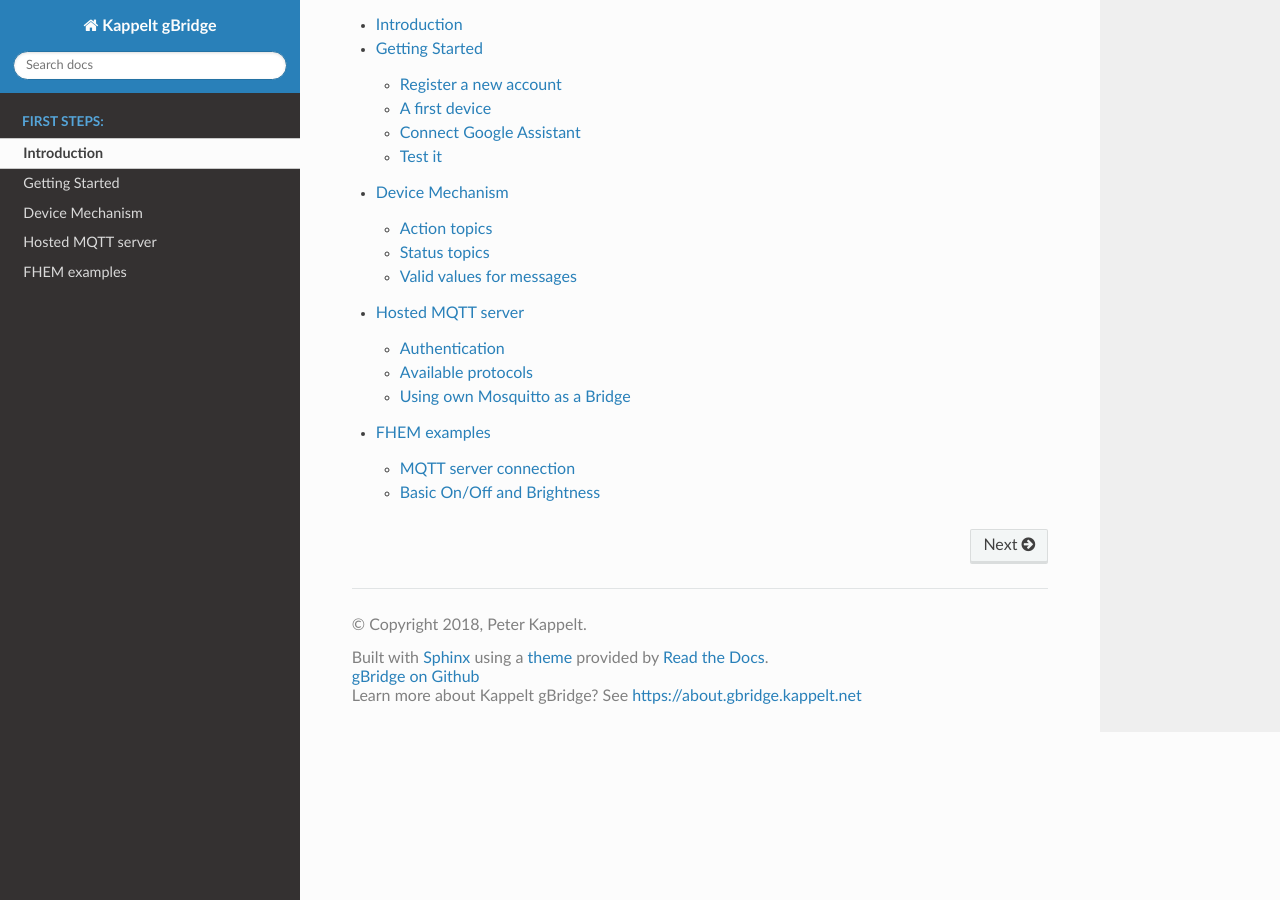
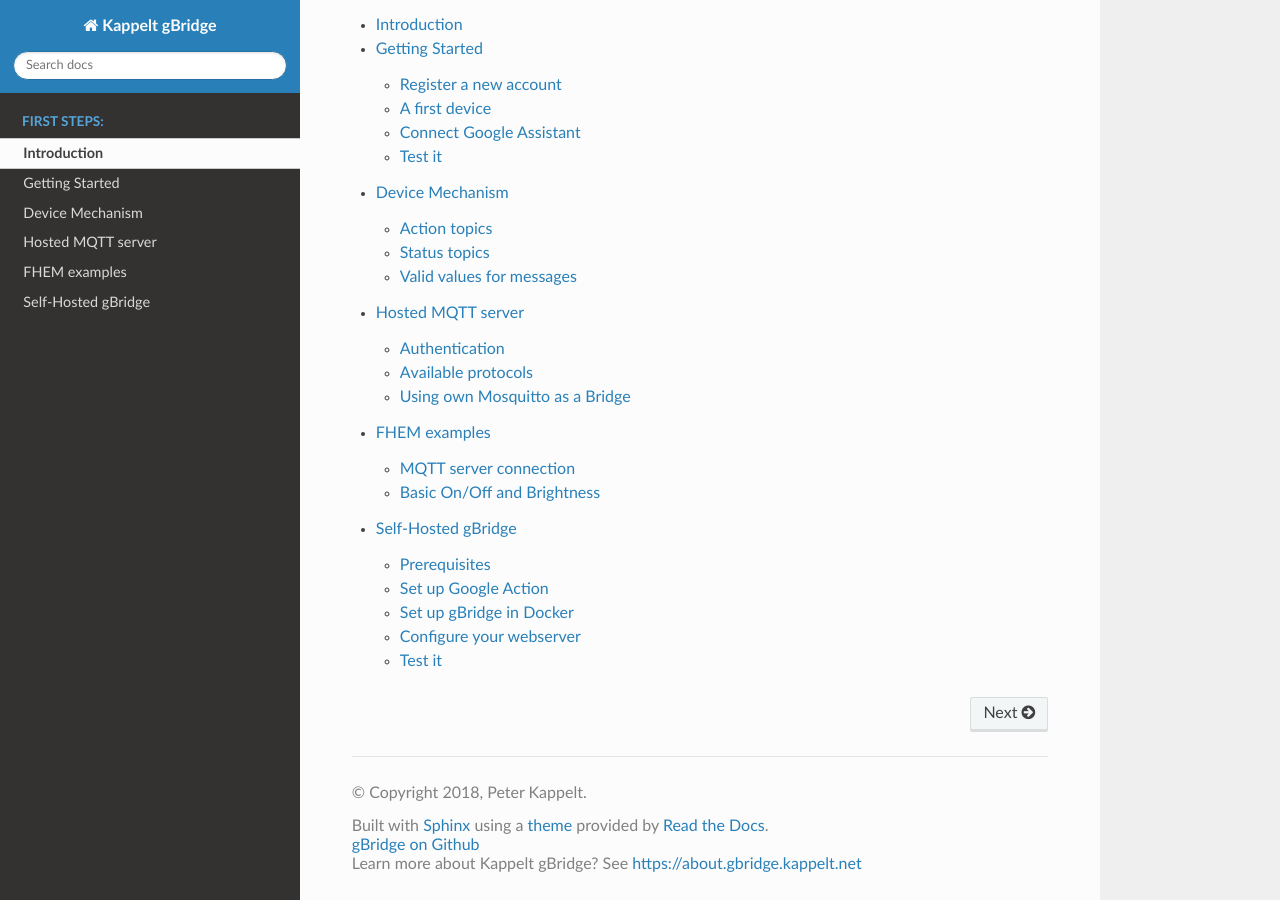
Before and after one commit to kservices/gBridge-doc, a Sphinx documentation site: the page built from source/index.rst, in a window 1280 px wide and 900 px high, scrolled down 704 px. Built offline with Sphinx 7.4.7 and the Read the Docs theme 2.0.0, drawn with Linux system fonts in a browser that asks for light colours; some of the changed lines change nothing that is shown.

Commit message:
First part of documentation for self hosted gBridge

```diff
--- a/source/index.rst
+++ b/source/index.rst
@@ -30,3 +30,4 @@
    firstSteps/deviceMechanism
    firstSteps/mqttServer
    exampleUsage/fhem.rst
+   selfHosted/hostItYourself.rst
--- /dev/null
+++ b/source/selfHosted/hostItYourself.rst
@@ -0,0 +1,310 @@
+Self-Hosted gBridge
+====================================
+
+Prerequisites
+----------------
+
+The following points need to be satisfied in order to host your own instance of gBridge.
+
+* **Availability of a (web-) server that is running constantly.** Docker needs to be installed. A Raspberry Pi should have plenty of power for this purpose.
+* **A webserver is running, available and configured,** one needs to be available to access it publicly. A static domain (e.g. provided by a DDNS provider) has to be configured for your server, too.
+* **Your webserver needs to be configured for HTTPS.** A valid, signed certificate must be served via HTTPS. This should be no problem nowadays since one can get free certificates, e.g. from `Let's Encrypt <https://letsencrypt.org/>`_.
+* **A MQTT server needs to available in your network.**
+
+Set up Google Action
+--------------------------------
+
+This part will describe the process of creating a new Smart Home project in the Google Actions Console. Your new project will be listed as a smart home provider in the Google Home app, thus can be used in your own environment.
+
+Create a new Project
+~~~~~~~~~~~~~~~~~~~~~~~~~
+
+Navigate to the `Google Actions Console <https://console.actions.google.com/>`_. Make sure you are logged in with the Google Account you are already using with Google Assistant.
+
+.. figure:: ../_static/gproject-projectoverview.png
+   :width: 100%
+   :align: center
+   :alt: Project Overview in Google Actions Console.
+   :figclass: align-center
+
+   You'll see this page after logging in to the Google Actions Console. Create a new project.
+
+Choose a name
+~~~~~~~~~~~~~~~~
+
+Choose a generic name. Create the new project and select it to be a "Home control" application.
+
+.. figure:: ../_static/gproject-newproject.png
+   :width: 100%
+   :align: center
+   :alt: Setting the project's name.
+   :figclass: align-center
+
+   Choose the name for the project.
+
+.. figure:: ../_static/gproject-newproject-category.png
+   :width: 100%
+   :align: center
+   :alt: Selecting application category for the new project.
+   :figclass: align-center
+
+   Select "Home control" as the application type.
+
+.. figure:: ../_static/gproject-newproject-overview.png
+   :width: 100%
+   :align: center
+   :alt: Step-by-step page for the project setup.
+   :figclass: align-center
+
+   Set the name here again. Continue with the next step: Account linking
+
+Set up account linking
+~~~~~~~~~~~~~~~~~~~~~~~~~~~~
+
+- Do not allow users to register accounts via voice.
+- Select OAuth only with Implicit grants.
+- Generate a random password for the client id. Avoid special chars. This can be long and difficult to remember, since you only need to enter it once later on.
+- Use the following URL: :code:`https://YOUR-WEBSERVER'S-ADDRESS/gbrigde/gapi/auth`. For example: :code:`https://dev.gbridge.kappelt.net/gbrigde/gapi/auth`
+- OAuth scopes are not required, leave them empty. You don't need to add a useful instruction for account linking either.
+
+.. figure:: ../_static/gproject-accountlinking.png
+   :width: 100%
+   :align: center
+   :alt: Set-up of account linking.
+   :figclass: align-center
+
+   Follow the steps above to set up account linking.
+
+Add action fulfillment
+~~~~~~~~~~~~~~~~~~~~~~~~~
+
+- Go back to the overview page, select "Add Actions".
+- Enter the following URL as the fulfillment URL: :code:`https://YOUR-WEBSERVER'S-ADDRESS/gbrigde/gapi`. For example: :code:`https://dev.gbridge.kappelt.net/gbrigde/gapi`
+
+.. figure:: ../_static/gproject-addaction.png
+   :width: 100%
+   :align: center
+   :alt: Add a new action to the project.
+   :figclass: align-center
+
+   Add a new action.
+
+.. figure:: ../_static/gproject-addaction-fulfill.png
+   :width: 100%
+   :align: center
+   :alt: Setting fulfillment URL of new action.
+   :figclass: align-center
+
+   Set the fulfillment URL for the new action.
+
+Look for the project id
+~~~~~~~~~~~~~~~~~~~~~~~~~~~~~
+
+Note the project id, since it'll be necessary to known it later. It is shown in the project settings.
+
+.. figure:: ../_static/gproject-projectid.png
+   :width: 100%
+   :align: center
+   :alt: The project id is shown in the project settings.
+   :figclass: align-center
+
+   The project id is shown in the project settings.
+
+Start simulator for synchronization
+~~~~~~~~~~~~~~~~~~~~~~~~~~~~~~~~~~~~
+
+Select "Simulator" in the left menu. Choose your own language there, click on "Start Testing". There is no need to do anything more here. This step is sometimes necessary for synchronization of the project options.
+
+Enable the Homegraph API
+~~~~~~~~~~~~~~~~~~~~~~~~~~~~~~~
+
+- Navigate to the `Google Cloud Console <https://console.cloud.google.com/>`_
+- Select your project in the top bar. Select "APIs and Services" in the left menu.
+- Add a new API. Search for "Homegraph", select it and enable it afterwards.
+- Open the left menu, select "APIs and Services", "Credentials" there.
+- Select "Create credentials", "API Key". Note the new key.
+- For safety reasons, select "Restrict key". Choose "HomeGraph API" as the only API restriction and save.
+
+.. figure:: ../_static/gproject-homegraph.png
+   :width: 100%
+   :align: center
+   :alt: Enable a new API for the project.
+   :figclass: align-center
+
+   Enable a new API for the project.
+
+.. figure:: ../_static/gproject-homegraph-select.png
+   :width: 100%
+   :align: center
+   :alt: Select the Homegraph API.
+   :figclass: align-center
+
+   Select the Homegraph API.
+
+.. figure:: ../_static/gproject-homegraph-credentials.png
+   :width: 100%
+   :align: center
+   :alt: Generate a new API Key.
+   :figclass: align-center
+
+   Generate a new API key in the credentials menu.
+
+.. figure:: ../_static/gproject-homegraph-restrict.png
+   :width: 100%
+   :align: center
+   :alt: Restrict the key to only work with the Homegraph API.
+   :figclass: align-center
+
+   Restrict the key to only work with the Homegraph API.
+
+Set up gBridge in Docker
+---------------------------------
+
+Prerequisites
+~~~~~~~~~~~~~~~~
+
+Install both :code:`docker` and :code:`docker-compose` on your server, e.g. with your favourite package manager.
+
+Generate Docker-Compose-File
+~~~~~~~~~~~~~~~~~~~~~~~~~~~~~~~~~
+
+A small script for generating individual Docker-Compose-Files for gBridge is available under `https://about.gbridge.kappelt.net/dockergen <https://about.gbridge.kappelt.net/dockergen>`_.
+
+Fill in your information. Since a webserver is probably already running on your server, make sure to select a webserver port that is free.
+
+Click on "Generate and Download" to download your individual docker-compose file. Save it in an new, empty directory (e.g. :code:`/opt/gbridge/`) on your server:
+
+.. code-block:: bash
+
+    sysop@kappelt:/opt/gbridge$ ls -al
+    insgesamt 12
+    drwxr-xr-x  2 root  root  4096 Aug 12 12:11 .
+    drwxr-xr-x  5 root  root  4096 Aug 12 12:10 ..
+    -rwxrwxrw-+ 1 sysop sysop 2176 Aug 12 12:09 docker-compose.yml
+
+Starting gBridge for the first time
+~~~~~~~~~~~~~~~~~~~~~~~~~~~~~~~~~~~~~~~~~
+
+Navigate to the directory, run :code:`docker-compose up`. Depending on your account's permissions, you might need to run this as the root user.
+
+Docker is going to download the necessary packages. A lot of lines will be displayed. Look for the following ones, they usually indicate a successfull startup:
+
+*If you've chosen to use a docker database:*
+
+.. code-block:: bash
+
+    Creating gbridge_database_1 ... done
+    ...
+    database_1      | GENERATED ROOT PASSWORD: ZZZZ
+    ...
+    database_1      | MySQL init process done. Ready for start up.
+    ...
+    database_1      | 2018-08-12T10:19:26.111095Z 0 [Note] Event Scheduler: Loaded 0 events
+    database_1      | 2018-08-12T10:19:26.112757Z 0 [Note] mysqld: ready for connections.
+    database_1      | Version: '5.7.23'  socket: '/var/run/mysqld/mysqld.sock'  port: 3306  MySQL Community Server (GPL)
+
+*If you've chosen to run Redis in docker:*
+
+.. code-block:: bash
+
+    cache_1         | 1:C 12 Aug 10:18:34.393 # oO0OoO0OoO0Oo Redis is starting oO0OoO0OoO0Oo
+    cache_1         | 1:C 12 Aug 10:18:34.395 # Redis version=4.0.11, bits=64, commit=00000000, modified=0, pid=1, just started
+    ...
+    cache_1         | 1:M 12 Aug 10:18:34.400 * Ready to accept connections
+
+*Always shown:*
+
+.. code-block:: bash
+
+    redis-worker_1  | MQTT client connected
+    redis-worker_1  | Redis client (subscribe) connected
+    redis-worker_1  | Redis client (cache) connected
+    redis-worker_1  | Redis client (subscribe) successful subscribe to gbridge:u*:d*:*
+    ...
+    web_1           | [Sun Aug 12 10:18:48.685014 2018] [mpm_prefork:notice] [pid 1] AH00163: Apache/2.4.25 (Debian) PHP/7.2.8 configured -- resuming normal operations
+    web_1           | [Sun Aug 12 10:18:48.685345 2018] [core:notice] [pid 1] AH00094: Command line: 'apache2 -D FOREGROUND'
+
+If you got all lines and no obvious errors are visible, stop the containers by pressing :code:`Ctrl + C` once.
+
+Start containers in background
+~~~~~~~~~~~~~~~~~~~~~~~~~~~~~~~~~
+
+..by running :code:`docker-compose up --detach`:
+
+.. code-block:: bash
+
+    sysop@kappelt:/opt/gbridge$ docker-compose up --detach
+    Starting gbridge_database_1 ... done
+    Starting gbridge_cache_1    ... done
+    Starting gbridge_redis-worker_1 ... done
+    Starting gbridge_web_1          ... done
+
+You can now view the container's log files by navigating to gBridge's directory and running :code:`docker-compose logs`.
+
+To stop the containers, navigate into gBridge's directory and run :code:`docker-compose stop`.
+
+Prepare the database
+~~~~~~~~~~~~~~~~~~~~~~~
+
+Make sure the containers are running.
+
+Navigate into gBridge's directory, run :code:`docker-compose exec web php artisan migrate`. Type "yes" as a confirmation, enter your mail once prompted.
+
+.. code-block:: bash
+
+    sysop@kappelt:/opt/gbridge$ sudo docker-compose exec web php artisan migrate
+    **************************************
+    *     Application In Production!     *
+    **************************************
+
+    Do you really wish to run this command? (yes/no) [no]:
+    > yes
+
+    Migration table created successfully.
+    Enter your E-Mail address: kappelt.peter+gbridgedemo@kappelt.net
+    A new user with the mail "kappelt.peter+gbridgedemo@kappelt.net" and the password "123456" has been created.
+    Please change the password immediately!
+
+
+    Migrating: 2014_10_12_000000_create_users_table
+    ...
+
+Open the web interface
+~~~~~~~~~~~~~~~~~~~~~~~~~~
+
+Navigate to the docker host's ip in your webbrowser, use the port you've entered for the web interface. In my case, the host's IP address is :code:`192.168.2.49` and I've chosen the port :code:`8080`.
+
+You should see the login screen:
+
+.. figure:: ../_static/webinterface-login.png
+   :width: 100%
+   :align: center
+   :alt: Login screen of your gBridge instance.
+   :figclass: align-center
+
+   Login screen of your gBridge instance.
+
+Log in using the mail you've entered during database setup and the password :code:`123456`.
+
+You should now see the empty account dashboard:
+
+.. figure:: ../_static/webinterface-firstpage.png
+   :width: 100%
+   :align: center
+   :alt: The first page after logging in.
+   :figclass: align-center
+
+   The first page after logging in.
+
+.. warning::
+    **Immediately** change your password under "Hi {YOUR-MAIL}", "My Account".
+
+Configure your webserver
+--------------------------------
+
+TBD.
+
+Test it
+----------------
+
+TBD.
```
Also changed, not shown: source/_static/gproject-accountlinking.png (added), source/_static/gproject-addaction-fulfill.png (added), source/_static/gproject-addaction.png (added), source/_static/gproject-homegraph-credentials.png (added), source/_static/gproject-homegraph-restrict.png (added), source/_static/gproject-homegraph-select.png (added), source/_static/gproject-homegraph.png (added), source/_static/gproject-newproject-category.png (added), source/_static/gproject-newproject-overview.png (added), source/_static/gproject-newproject.png (added), source/_static/gproject-projectid.png (added), source/_static/gproject-projectoverview.png (added), source/_static/webinterface-firstpage.png (added), source/_static/webinterface-login.png (added).
